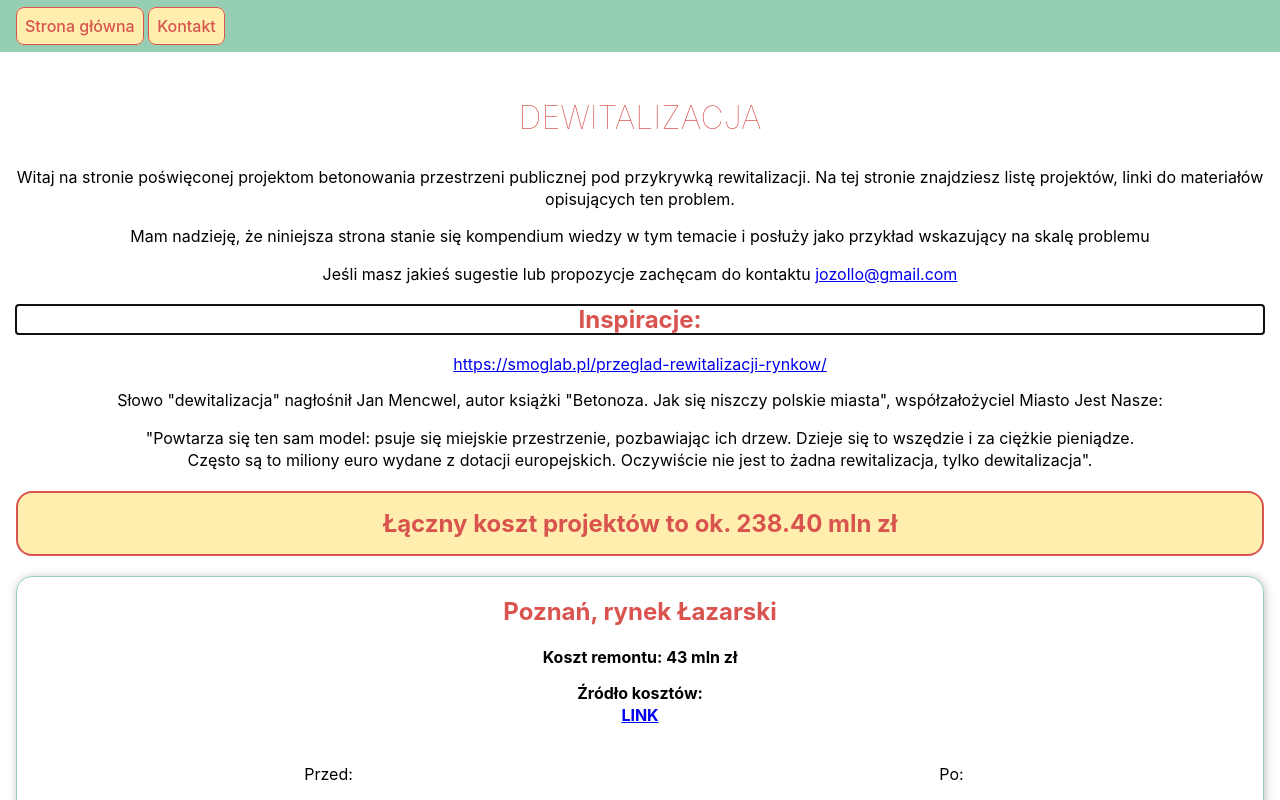
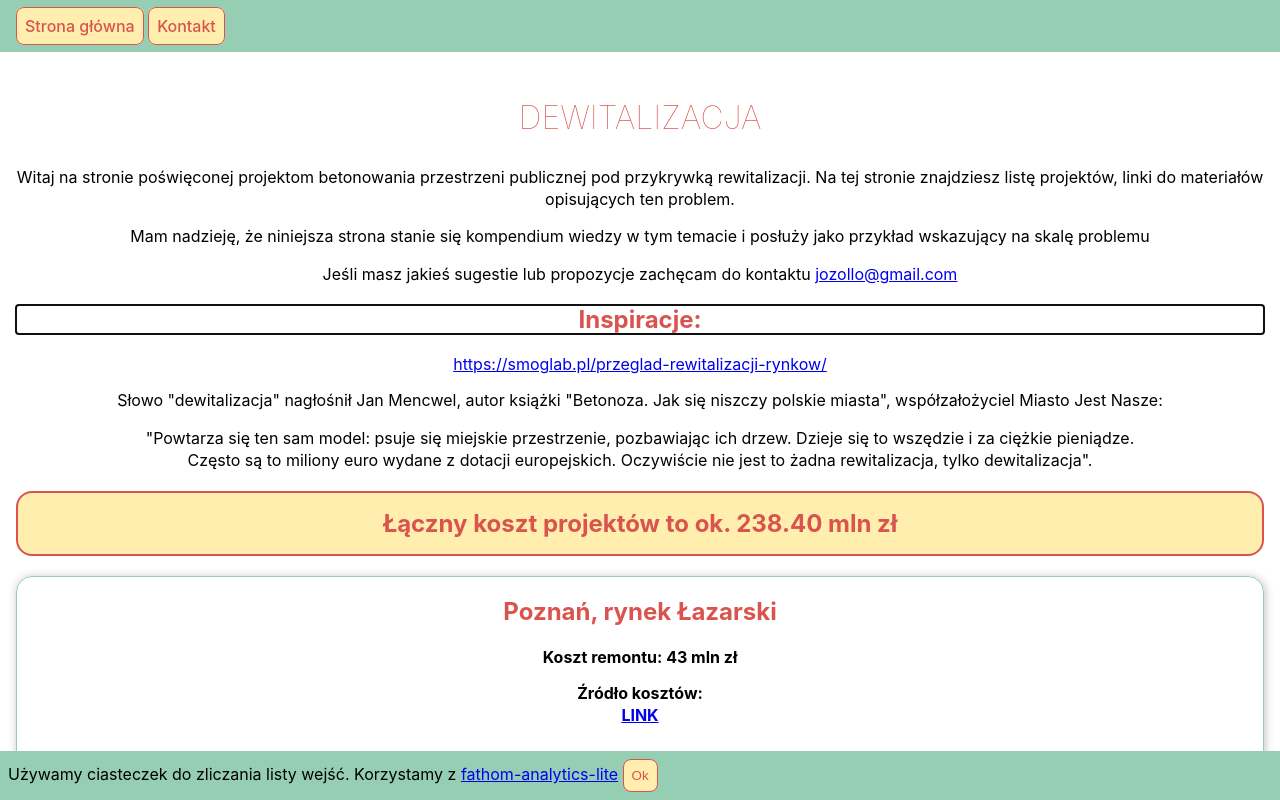
Before and after one commit to masives/dewitalizacja, a Svelte app: page / in a window 1280 px wide. Shown: the top 800 px of the page. Built offline with nearby package versions, Linux system fonts and the light colour scheme.

Commit message:
add cookie modal, load analytics only when confirmed

```diff
--- /dev/null
+++ b/src/Analytics.svelte
@@ -0,0 +1,52 @@
+<script lang="ts">
+  const ANALYTICS_STORAGE_KEY = 'ANALYTICS_STORAGE_KEY';
+
+  let trackingAccepted = !!window.localStorage.getItem(ANALYTICS_STORAGE_KEY);
+  const acceptTracking = () => {
+    window.localStorage.setItem(ANALYTICS_STORAGE_KEY, 'true');
+    trackingAccepted = true;
+  };
+
+  // <!-- Fathom - simple website analytics - https://github.com/usefathom/fathom -->
+  if (trackingAccepted) {
+    (function (f, a, t, h, o, m) {
+      a[h] =
+        a[h] ||
+        function () {
+          (a[h].q = a[h].q || []).push(arguments);
+        };
+      (o = f.createElement('script')), (m = f.getElementsByTagName('script')[0]);
+      o.async = 1;
+      o.src = t;
+      o.id = 'fathom-script';
+      m.parentNode.insertBefore(o, m);
+    })(document, window, '//dewfit.bieda.it/tracker.js', 'fathom');
+
+    window.fathom('set', 'siteId', 'KAQJK');
+    window.fathom('trackPageview');
+  }
+  // <!-- / Fathom -->
+</script>
+
+{#if !trackingAccepted}
+  <div class="analytics-modal">
+    Używamy ciasteczek do zliczania listy wejść. Korzystamy z
+    <a href={'https://github.com/usefathom/fathom'} target="_blank" rel="noopener noreferrer" class="city-list-item__source-url"
+      >fathom-analytics-lite</a
+    >
+
+    <button on:click={acceptTracking}>Ok</button>
+  </div>
+{/if}
+
+<style>
+  .analytics-modal {
+    position: fixed;
+    bottom: 0;
+    left: 0%;
+    right: 100%;
+    width: 100%;
+    padding: 0.5rem;
+    background-color: var(--background-color);
+  }
+</style>
--- a/src/App.svelte
+++ b/src/App.svelte
@@ -2,24 +2,7 @@
   import Contact from './Contact.svelte';
   import { Router, Route, Link } from 'svelte-navigator';
   import Home from './Home.svelte';
-
-  // <!-- Fathom - simple website analytics - https://github.com/usefathom/fathom -->
-  (function (f, a, t, h, o, m) {
-    a[h] =
-      a[h] ||
-      function () {
-        (a[h].q = a[h].q || []).push(arguments);
-      };
-    (o = f.createElement('script')), (m = f.getElementsByTagName('script')[0]);
-    o.async = 1;
-    o.src = t;
-    o.id = 'fathom-script';
-    m.parentNode.insertBefore(o, m);
-  })(document, window, '//dewfit.bieda.it/tracker.js', 'fathom');
-
-  window.fathom('set', 'siteId', 'KAQJK');
-  window.fathom('trackPageview');
-  // <!-- / Fathom -->
+  import Analytics from './Analytics.svelte';
 </script>
 
 <Router>
@@ -43,6 +26,7 @@
 <footer>
   © 2022 <a href={'https://github.com/masives/dewitalizacja#jak-doda%C4%87-wpis'} target="_blank" rel="noopener noreferrer">Józef Piecyk</a>
 </footer>
+<Analytics />
 
 <style global>
   :root {
@@ -68,7 +52,8 @@
     text-align: center;
   }
 
-  nav a {
+  nav a,
+  button {
     color: var(--primary-color);
     text-decoration: none;
     padding: 8px;
```
